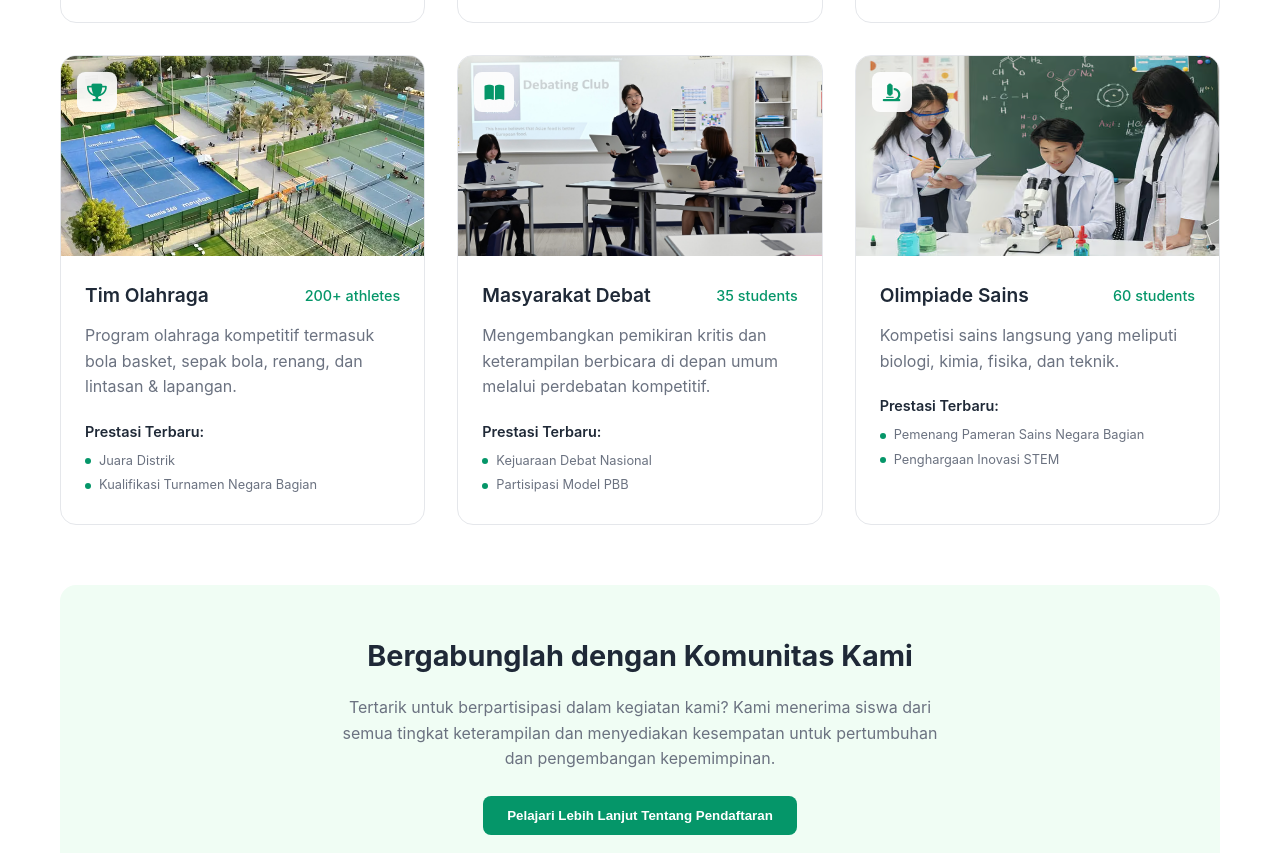
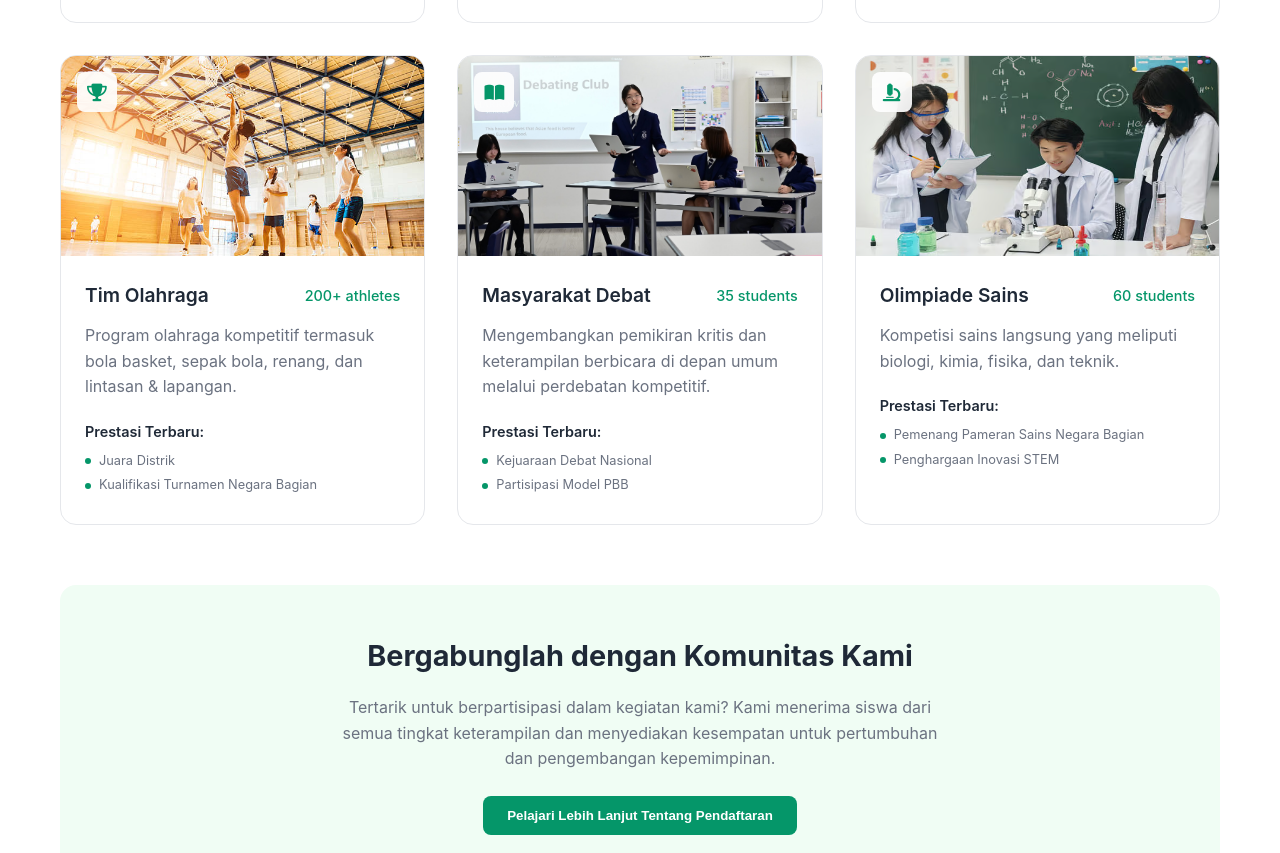
Before and after one commit to dutavw/website-ggs, a plain HTML site: page index.html in a window 1280 px wide. Shown: the part 4512-5365 px from the top of the page. Drawn offline with Linux system fonts and the light colour scheme.

Commit message:
gambar tim olahraga

```diff
--- a/index.html
+++ b/index.html
@@ -425,7 +425,7 @@
 
           <div class="activity-card">
             <div class="activity-image">
-              <img src="sport.webp" alt="Sports Teams" />
+              <img src="basket.jpg" alt="Sports Teams" />
               <div class="activity-icon">
                 <i class="fas fa-trophy"></i>
               </div>
```
Also changed, not shown: basket.jpg (added).
